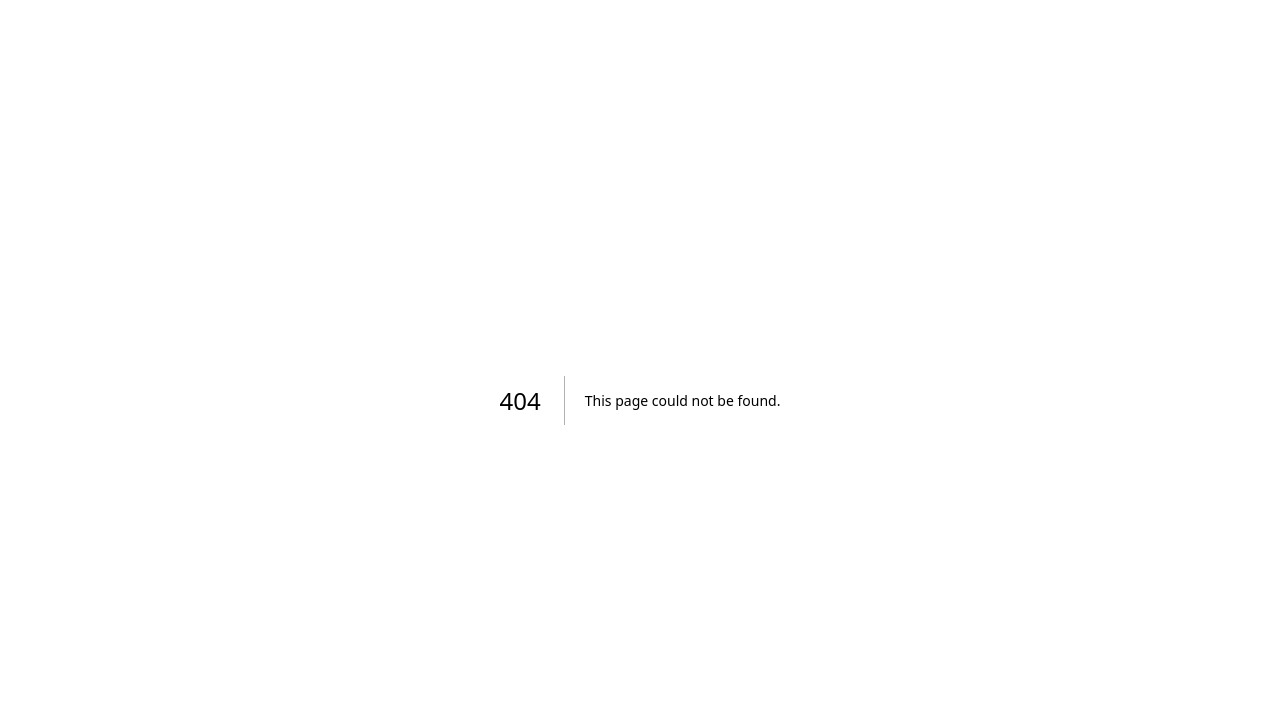
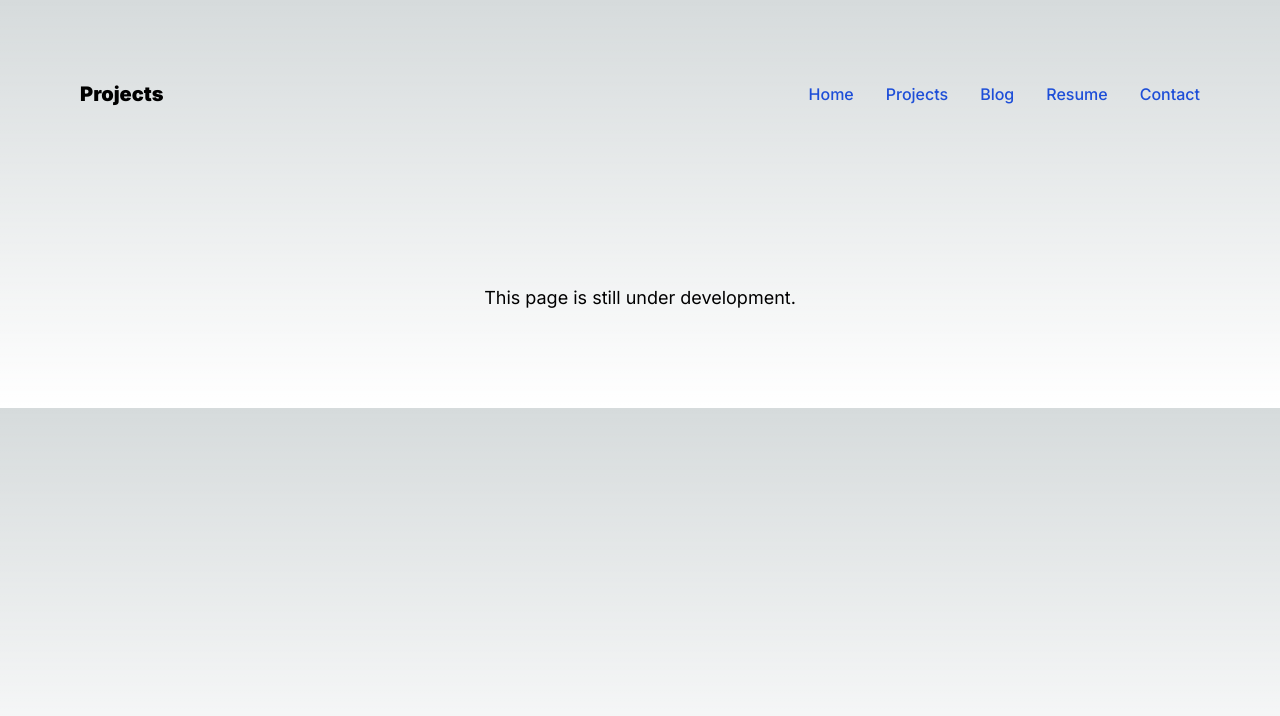
Before and after one commit to inesh-l/ineshloka.com, a Next.js app: page /blog in a window 1280 px wide. Before the commit this address had no page. Shown: the top 716 px of the page. Built offline with nearby package versions, Linux system fonts and the light colour scheme.

Commit message:
filled undeveloped pages

```diff
--- /dev/null
+++ b/app/blog/page.js
@@ -0,0 +1,15 @@
+import { Navbar } from '../components/nav/navbar.js'
+
+
+export default function Home() {
+  return (
+    <main className="">
+      <Navbar currentPage="Projects" />
+
+
+      <div className="flex flex-col items-center p-24">
+        <p className="text-lg">This page is still under development.</p>
+      </div>
+    </main>
+  )
+}
--- a/app/components/nav/navbar.js
+++ b/app/components/nav/navbar.js
@@ -38,17 +38,17 @@ export function Navbar(props) {
                         </a>
                     </li>
                     <li>
-                        <a href="#" className="block py-2 pl-3 pr-4 text-white bg-blue-700 rounded md:bg-transparent md:text-blue-700 md:p-0 dark:text-white md:dark:text-blue-500" aria-current="page">
+                        <a href="projects" className="block py-2 pl-3 pr-4 text-white bg-blue-700 rounded md:bg-transparent md:text-blue-700 md:p-0 dark:text-white md:dark:text-blue-500" aria-current="page">
                             Projects
                         </a>
                     </li>
                     <li>
-                        <a href="#" className="block py-2 pl-3 pr-4 text-white bg-blue-700 rounded md:bg-transparent md:text-blue-700 md:p-0 dark:text-white md:dark:text-blue-500" aria-current="page">
+                        <a href="blog" className="block py-2 pl-3 pr-4 text-white bg-blue-700 rounded md:bg-transparent md:text-blue-700 md:p-0 dark:text-white md:dark:text-blue-500" aria-current="page">
                             Blog
                         </a>
                     </li>
                     <li>
-                        <a href="#" className="block py-2 pl-3 pr-4 text-white bg-blue-700 rounded md:bg-transparent md:text-blue-700 md:p-0 dark:text-white md:dark:text-blue-500" aria-current="page">
+                        <a href="resume" className="block py-2 pl-3 pr-4 text-white bg-blue-700 rounded md:bg-transparent md:text-blue-700 md:p-0 dark:text-white md:dark:text-blue-500" aria-current="page">
                             Resume
                         </a>
                     </li>
--- /dev/null
+++ b/app/projects/page.js
@@ -0,0 +1,15 @@
+import { Navbar } from '../components/nav/navbar.js'
+
+
+export default function Home() {
+  return (
+    <main className="">
+      <Navbar currentPage="Projects" />
+
+
+      <div className="flex flex-col items-center p-24">
+        <p className="text-lg">This page is still under development.</p>
+      </div>
+    </main>
+  )
+}
--- /dev/null
+++ b/app/resume/page.js
@@ -0,0 +1,15 @@
+import { Navbar } from '../components/nav/navbar.js'
+
+
+export default function Home() {
+  return (
+    <main className="">
+      <Navbar currentPage="Projects" />
+
+
+      <div className="flex flex-col items-center p-24">
+        <p className="text-lg">This page is still under development.</p>
+      </div>
+    </main>
+  )
+}
```
